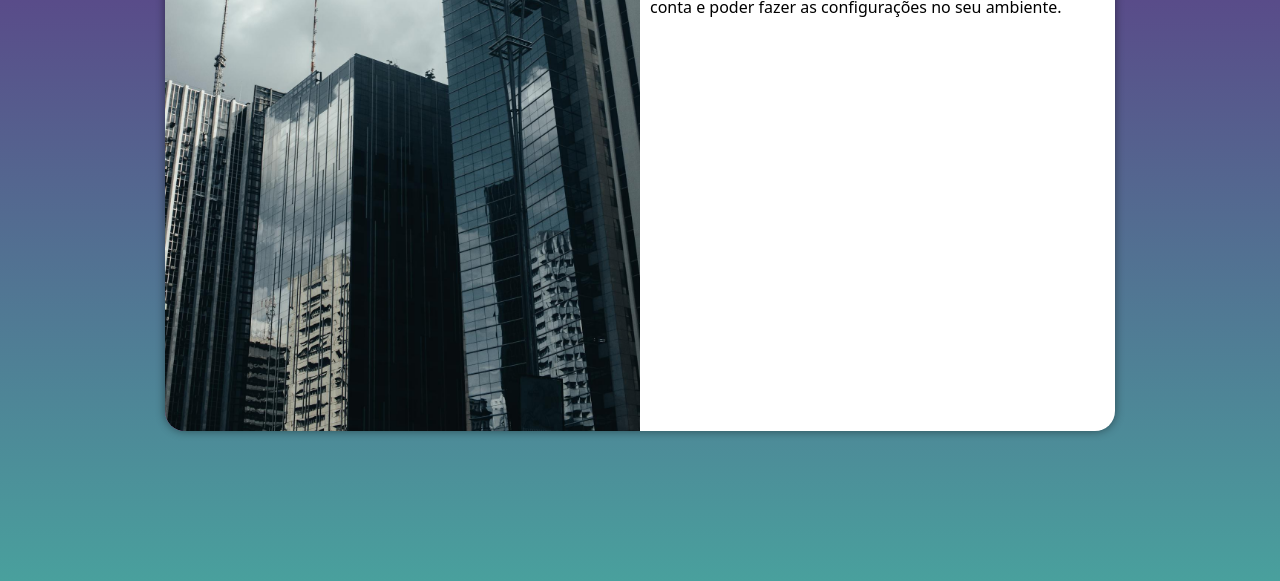
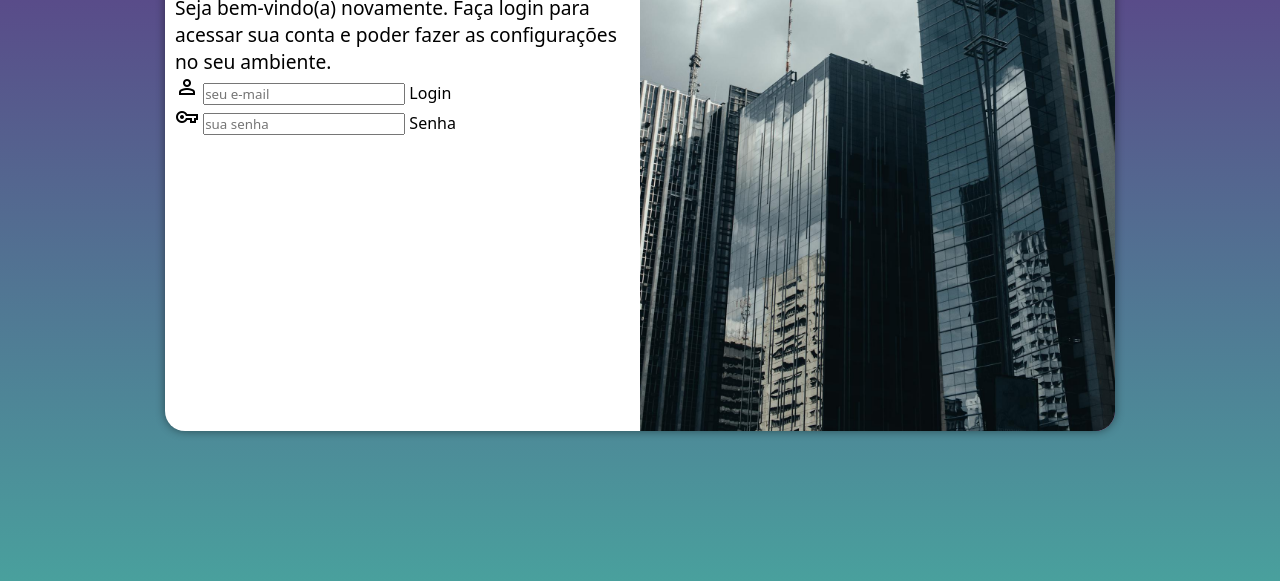
Before and after one commit to DarciFcoSantos/projeto-login, a plain HTML site: page index.html in a window 1280 px wide. Shown: the part 219-800 px from the top of the page. Drawn offline with nearby package versions, Linux system fonts and the light colour scheme.

Commit message:
criei login e senha

```diff
--- a/estilos/media-query.css
+++ b/estilos/media-query.css
@@ -9,6 +9,7 @@ Desktop: de 992px até 1200px
 Grandes telas: acima de 1200px
 */
 
+/* Configuração para TABLET */
 @media screen and (min-width: 768px) and (max-width: 992px) {
     body {
         background-image: linear-gradient(to top, #49a09d, #5f2c82);
@@ -18,18 +19,19 @@ Grandes telas: acima de 1200px
         width: 80vw
     }
 
-    section#login>div#imagem {
+    section#login > div#imagem {
         float: left;
         width: 30%;
         height: 100%;
     }
 
-    section#login>div#formulario {
+    section#login > div#formulario {
         float: right;
         width: 70%;
     }
 }
 
+/* Configuração para TELAS MAIORES */
 @media screen and (min-width: 992px) {
     body {
         background-image: linear-gradient(to top, #49a09d, #5f2c82);
@@ -39,14 +41,22 @@ Grandes telas: acima de 1200px
         width: 950px;
     }
 
-    section#login>div#imagem {
-        float: left;
+    section#login > div#imagem {
+        float: right;
         width: 50%;
         height: 100%;
     }
 
     section#login > div#formulario {
-        float: right;
+        float: left;
         width: 50%;
     }
+
+    div#formulario > h1 {
+        font-size: 2em;
+    }
+
+    div#formulario > p {
+        font-size: 1.2em;
+    }
 }
--- a/estilos/style.css
+++ b/estilos/style.css
@@ -15,7 +15,8 @@
     box-sizing: border-box;
 }
 
-body, html {
+body,
+html {
     background-color: #5f2c82;
     height: 100vh;
     width: 100vw;
@@ -56,3 +57,12 @@ section#login > div#formulario {
     display: block;
     padding: 10px;
 }
+
+div#formulario > h1 {
+    text-align: center;
+    margin-bottom: 10px;
+}
+
+div#formulario > p {
+    font-size: 0.8em;
+}
--- a/index.html
+++ b/index.html
@@ -5,6 +5,7 @@
     <meta charset="UTF-8">
     <meta name="viewport" content="width=device-width, initial-scale=1.0">
     <title>login</title>
+    <link rel="stylesheet" href="https://fonts.googleapis.com/css2?family=Material+Symbols+Outlined:opsz,wght,FILL,GRAD@20..48,100..700,0..1,-50..200" />
     <link rel="stylesheet" href="estilos/style.css">
     <link rel="stylesheet" href="estilos/media-query.css">
 </head>
@@ -18,8 +19,17 @@
             <div id="formulario">
                 <h1>Login</h1>
                 <p>Seja bem-vindo(a) novamente. Faça login para acessar sua conta e poder fazer as configurações no seu ambiente.</p>
-                <form action="login.php" method="post">
-
+                <form action="login.php" method="post" autocomplete="on">
+                    <div class="campo">
+                        <i id="burguer" class="material-symbols-outlined" onclick="clickMenu()">person</i>
+                        <input type="email" nome="login" id="ilogin" placeholder="seu e-mail" autocomplete="on">
+                        <label for="ilogin">Login</label>
+                    </div>
+                    <div class="campo">
+                        <i id="burguer" class="material-symbols-outlined" onclick="clickMenu()">vpn_key</i>
+                        <input type="password" name="senha" id="isenha" placeholder="sua senha" autocomplete="current-password">
+                        <label for="isenha">Senha</label>
+                    </div>
                 </form>
             </div>
         </section>
```
